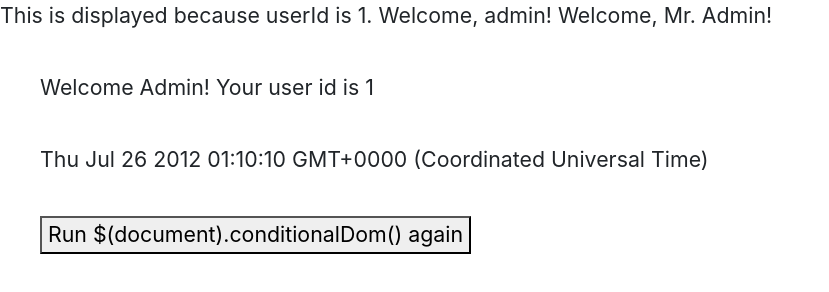
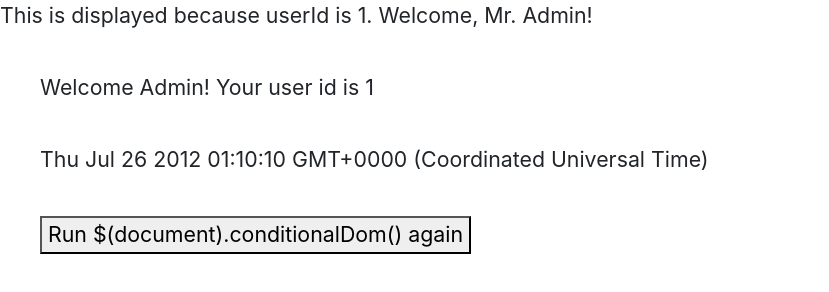
Before and after one commit to cmer/jquery-conditionaldom, a plain HTML site: page example/index.html in a window 1280 px wide. Shown: the whole page, without its empty margins (0-829 px from the left). Drawn offline with nearby package versions, Linux system fonts and the light colour scheme.

Commit message:
Added options such as custom selectors and passing anonymous functions and defaults as options.

```diff
--- a/example/index.html
+++ b/example/index.html
@@ -15,7 +15,23 @@
     <script>
       window.Application = {}
       Application.meta = {userId: 1, isMale: true, isAdmin: true};
-      $(document).ready( function() { $(document).conditionalDom(); });
+      $(document).ready(
+        function() {
+          // $(document).conditionalDom();
+          //
+          // Example with default true/false actions:
+          //
+          // $(document).conditionalDom({ true_action: function($e)  { $e.show(); },
+          //                              false_action: function($e) { $e.hide(); }
+          //                            });
+          //
+          //
+          // Example with a function passed as an option
+          $(document).conditionalDom({ ifUserIsAdmin: function() { Application.meta.isAdmin; },
+                                       replaceWithContent: function($e)  { $e.replaceWith($e.html()); },
+                                       true_action: 'options.replaceWithContent($e);' });
+        }
+      );
     </script>
   </head>
 
@@ -24,7 +40,8 @@
       This is displayed because userId is 1.
     </div>
 
-    <div class="conditionalDom" data-if="Application.meta.isAdmin">
+    <!-- calls a function passed as an option -->
+    <div class="conditionalDom" data-if="options.ifUserIsAdmin()">
       Welcome, admin!
     </div>
 
--- a/source/jquery.conditionaldom.js
+++ b/source/jquery.conditionaldom.js
@@ -1,3 +1,4 @@
+// Generated by CoffeeScript 1.3.3
 
 /*
 ConditionalDom is a jQuery plugin that makes it easy to conditionally
@@ -7,8 +8,8 @@
 show a certain DIV, but hide it when the user is not an administrator.
 
 @name conditionaldom
-  @version 0.2.0
-  @date 03-5-2012
+@version 0.3.0
+@date 7/25/2012
 @requires jQuery v1.2.3+
 @author Carl Mercier
 @license MIT License - http://www.opensource.org/licenses/mit-license.php
@@ -19,26 +20,41 @@
 Copyright (c) 2012, Carl Mercier (c -[at]- cmer [*dot*] me)
 */
 
+
+(function() {
+
   (function($) {
-    return $.fn.conditionalDom = function() {
+    return $.fn.conditionalDom = function(options) {
       var _this = this;
-      return this.find(".conditionalDom:not(.executed), .conditionalDom.multi").each(function(index, e) {
-        var $e, code, falseAction, trueAction;
+      if (options == null) {
+        options = {};
+      }
+      options['selector'] || (options['selector'] = '.conditionalDom');
+      return this.find("" + options['selector'] + ":not(.executed), " + options['selector'] + ".multi").each(function(index, e) {
+        var $e, action, code, falseAction, result, trueAction;
         $e = $(e);
         if ($e.data("if") || $e.data("unless")) {
           code = "(" + ($e.data("if") || $e.data("unless")) + ")";
-          trueAction = $e.data("true-action") || "$e.replaceWith($e.html());";
-          falseAction = $e.data("false-action") || "$e.remove();";
+          trueAction = $e.data("true-action") || options["true_action"] || "$e.replaceWith($e.html());";
+          falseAction = $e.data("false-action") || options["false_action"] || "$e.remove();";
           if ($e.data("if")) {
             code = "if " + code;
           } else if ($e.data("unless")) {
             code = "if (!" + code + ")";
           }
-          code += " { " + trueAction + " } else { " + falseAction + " }";
-          eval(code);
+          code += "{ true } else { false }";
+          result = eval(code);
+          action = result === true ? trueAction : falseAction;
+          if ($.isFunction(action)) {
+            action($e);
+          } else {
+            eval(action);
+          }
           $e.addClass('executed');
           return true;
         }
       });
     };
   })(jQuery);
+
+}).call(this);
```
Also changed, not shown: 2 other files. Lines whose indentation alone changed are shown as unchanged.
